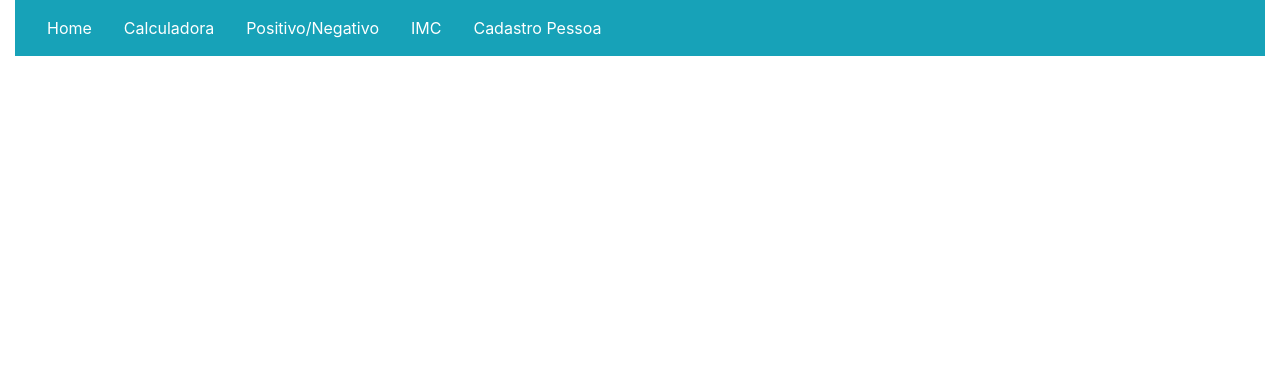
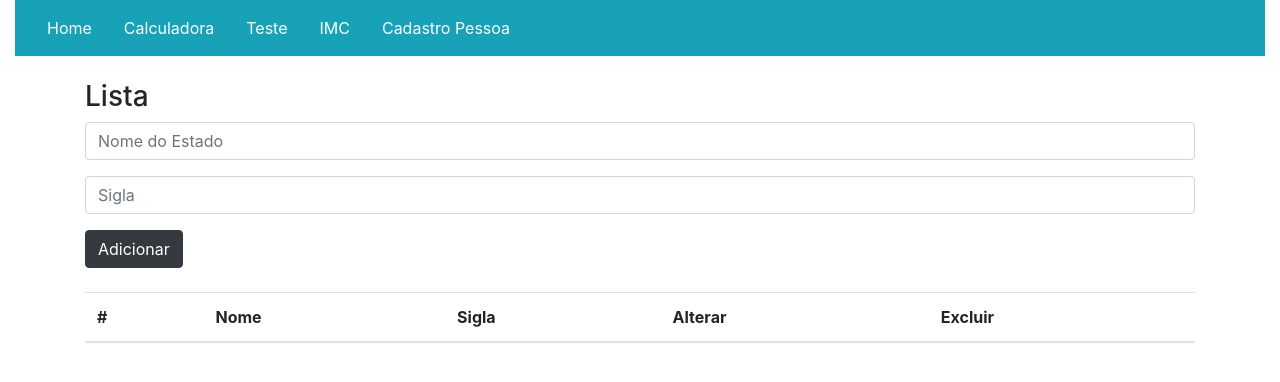
Before and after one commit to EduardoCruzProductions/SiteAngular, an Angular app: page /teste in a window 1280 px wide. Before the commit this address led to /. Shown: the top 382 px of the page. Built offline with nearby package versions, Linux system fonts and the light colour scheme.

Commit message:
finalizacao da calculadora inicio de estado

```diff
--- a/src/app/app-routing.module.ts
+++ b/src/app/app-routing.module.ts
@@ -4,10 +4,12 @@ import {Routes, RouterModule} from '@angular/router';
 
 import { HomeComponent } from './home/home.component'
 import { CalculadoraComponent } from './calculadora/calculadora.component'
+import { TesteComponent } from './teste/teste.component'
 
 const routes: Routes = [
   {path:'', component:HomeComponent},
-  {path:'calculadora', component:CalculadoraComponent}
+  {path:'calculadora', component:CalculadoraComponent},
+  {path:'teste', component:TesteComponent}
 ];
 
 @NgModule({
--- a/src/app/app.component.html
+++ b/src/app/app.component.html
@@ -3,7 +3,7 @@
     <nav class="navbar navbar-expand-md bg-info">
       <a routerLink = "/" class="nav-link text-white"> Home </a>
       <a routerLink = "calculadora" class="nav-link text-white"> Calculadora </a>
-      <a routerLink = "#"class="nav-link text-white"> Positivo/Negativo </a>
+      <a routerLink = "teste"class="nav-link text-white"> Teste </a>
       <a routerLink = "#" class="nav-link text-white"> IMC </a>
       <a routerLink = "#" class="nav-link text-white"> Cadastro Pessoa </a>
     </nav>
--- a/src/app/calculadora/calculadora.component.html
+++ b/src/app/calculadora/calculadora.component.html
@@ -25,20 +25,28 @@
 
       </form>
       <br>
-      <table class="table table-striped">
+      <table class="table table-striped center">
 
         <thead>
           <tr>
             <th scope="col">#</th>
+            <th scope="col">Formula</th>
             <th scope="col">Resutado</th>
-            <th scope="col">Ações</th>
+            <th scope="col">Editar</th>
+            <th scope="col">Excluir</th>
           </tr>
         </thead>
 
-        <tr *ngFor="let r of results; let i = index">
-          <td>{{i}}</td>
-          <td>{{r}}</td>
-          <td><button (click) = "excluir(i)" type="button" class="btn btn-danger">Excluir</button></td>
+        <tr *ngFor="let conta of results; let i = index">
+          <td>{{i+1}}</td>
+          <td>{{conta.n1}} + {{conta.n2}}</td>
+          <td>{{conta.result}}</td>
+          <td>
+            <button (click) = "editar(conta)" type="button" class="btn btn-info"><i class="fas fa-marker"></i></button>
+          </td>
+          <td>
+            <button (click) = "excluir(i)" type="button" class="btn btn-danger"><i class="fas fa-trash"></i></button>
+          </td>
         </tr>
 
       </table>
--- a/src/app/calculadora/calculadora.component.ts
+++ b/src/app/calculadora/calculadora.component.ts
@@ -1,5 +1,5 @@
 import {Component, OnInit} from '@angular/core';
-import {Conta} from './classes/Conta';
+import {Conta} from '../classes/Conta';
 
 @Component({
   selector: 'calculadora-component',
@@ -7,21 +7,31 @@ import {Conta} from './classes/Conta';
   styleUrls: ['./calculadora.component.css']
 })
 export class CalculadoraComponent{
-  n1: string;
-  n2: string;
+
+  n1 : string;
+  n2 : string;
   results = new Array<Conta>();
 
   calcular() : void{
-    v1: number = parseInt(n1);
-    v2: number = parseInt(n2);
-    c: Conta = new Conta(v1,v2,v1+v2);
+
+    let v1 : number = parseInt(this.n1);
+    let v2 : number = parseInt(this.n2);
+    let c : Conta = new Conta(v1,v2,v1+v2);
+
     this.results.push(c);
+    this.n1 = "";
+    this.n2 = "";
+
   }
 
   excluir(i: number) : void{
     this.results.splice(i, 1);
   }
 
-  //falta alterar pra usar a classe Conta
+  editar(c: Conta){
+    this.results.splice(this.results.indexOf(c), 1);
+    this.n1 = String(c.n1);
+    this.n2 = String(c.n2);
+  }
 
 }
--- /dev/null
+++ b/src/app/classes/Estado.ts
@@ -0,0 +1,22 @@
+
+export class Estado{
+  private nome: string;
+  private sigla: string;
+
+  getNome() : string{
+    return this.nome;
+  }
+
+  setNome(nome: string) : void{
+    this.nome = nome;
+  }
+
+  getSigla() : string{
+    return this.sigla;
+  }
+
+  setSigla(sigla: string) : void{
+    this.sigla = sigla;
+  }
+
+}
--- /dev/null
+++ b/src/app/teste/teste.component.html
@@ -0,0 +1,46 @@
+<div class="container">
+  <h3 class="center">Lista</h3>
+
+  <form>
+
+    <div class="input-group mb-3">
+      <input name="nome" [(ngModel)]="estado.nome" placeholder="Nome do Estado" type="text" class="form-control" aria-label="Sizing example input" aria-describedby="inputGroup-sizing-default">
+    </div>
+
+    <div class="input-group mb-3">
+      <input name="sigla" [(ngModel)]="estado.sigla" placeholder="Sigla" type="text" class="form-control" aria-label="Sizing example input" aria-describedby="inputGroup-sizing-default">
+    </div>
+
+    <button (click) = "adicionar()" type="button" class="btn btn-dark">Adicionar</button>
+
+  </form>
+
+  <br>
+
+  <table class="table table-striped">
+
+    <thead>
+      <tr>
+        <th scope="col">#</th>
+        <th scope="col">Nome</th>
+        <th scope="col">Sigla</th>
+        <th scope="col">Alterar</th>
+        <th scope="col">Excluir</th>
+      </tr>
+    </thead>
+
+    <tr *ngFor="let estado of estados; let i = index">
+      <td>{{i}}</td>
+      <td>{{estado.nome}}</td>
+      <td>{{estado.sigla}}</td>
+      <td>
+        <button (click) = "alterar(i)" type="button" class="btn btn-info"><i class="fas fa-marker"></i></button>
+      </td>
+      <td>
+        <button (click) = "excluir(i)" type="button" class="btn btn-danger"><i class="fas fa-trash"></i></button>
+      </td>
+    </tr>
+
+  </table>
+
+</div>
--- /dev/null
+++ b/src/app/teste/teste.component.ts
@@ -0,0 +1,47 @@
+import { Component, OnInit } from '@angular/core';
+import { Estado } from '../classes/Estado';
+
+@Component({
+  selector: 'teste-component',
+  templateUrl: './teste.component.html',
+  styleUrls: ['./teste.component.css']
+})
+export class TesteComponent{
+  estados = new Array<Estado>();
+  estado: Estado = new Estado();
+
+  constructor(){
+
+  }
+
+  adicionar() : void{
+
+    let cancel: boolean = false;
+
+    if(this.estado.getNome() == null || this.estado.getNome() == ""){
+        cancel = true;
+        alert('Preencha o campo Nome!');
+    }
+
+    if(this.estado.getSigla() == null || this.estado.getSigla() == "" || cancel){
+        cancel = false;
+        alert("Preecha o campo Sigla!");
+    }
+
+    this.estados.push(this.estado);
+    this.estado = new Estado();
+
+  }
+
+  excluir(i: number) : void{
+    this.estados.splice(i, 1);
+  }
+
+  alterar(i: number) : void{
+    let estado: Estado = this.estados[i];
+    this.estados.splice(i, 1);
+    this.estado = estado;
+    console.log(this.estado.getNome())
+  }
+
+}
--- a/src/index.html
+++ b/src/index.html
@@ -7,6 +7,7 @@
   <link rel="stylesheet" href="https://stackpath.bootstrapcdn.com/bootstrap/4.3.1/css/bootstrap.min.css" integrity="sha384-ggOyR0iXCbMQv3Xipma34MD+dH/1fQ784/j6cY/iJTQUOhcWr7x9JvoRxT2MZw1T" crossorigin="anonymous">
   <meta name="viewport" content="width=device-width, initial-scale=1">
   <link rel="icon" type="image/x-icon" href="favicon.ico">
+  <link rel="stylesheet" href="https://use.fontawesome.com/releases/v5.7.2/css/all.css" integrity="sha384-fnmOCqbTlWIlj8LyTjo7mOUStjsKC4pOpQbqyi7RrhN7udi9RwhKkMHpvLbHG9Sr" crossorigin="anonymous">
 </head>
 <body>
   <app-root></app-root>
```
Also changed, not shown: src/app/app.module.ts (+7 -3 lines), src/app/teste/teste.component.css (added).
